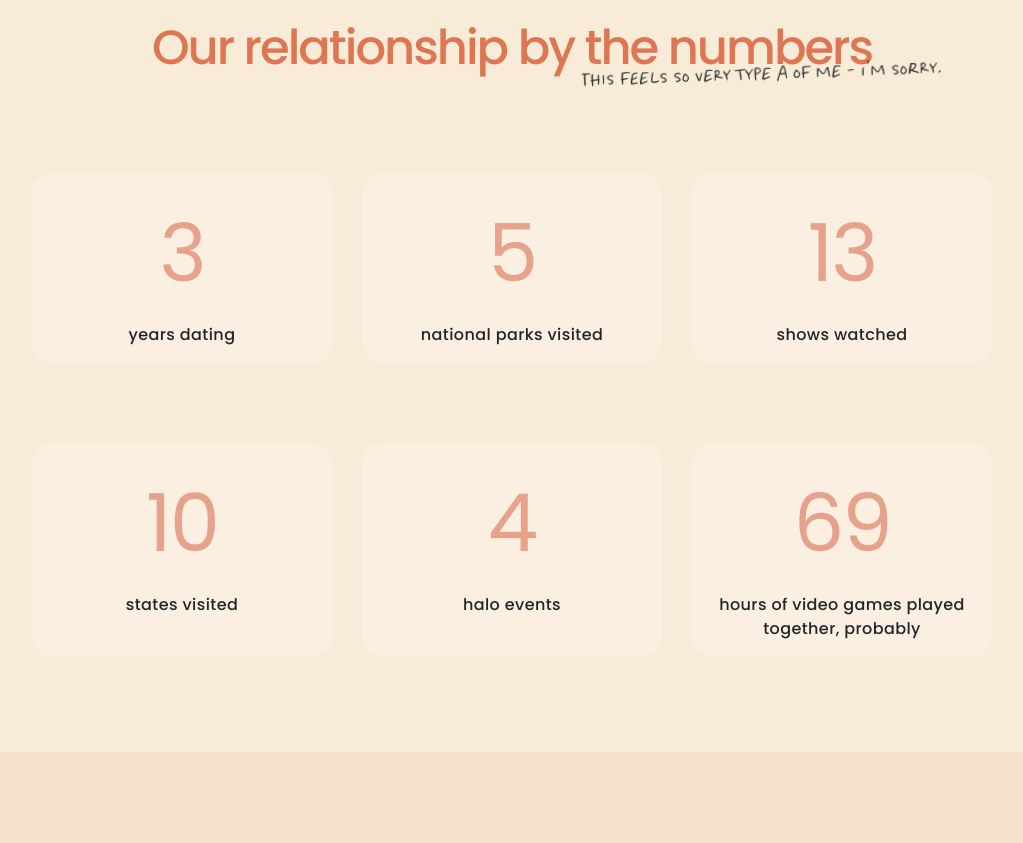
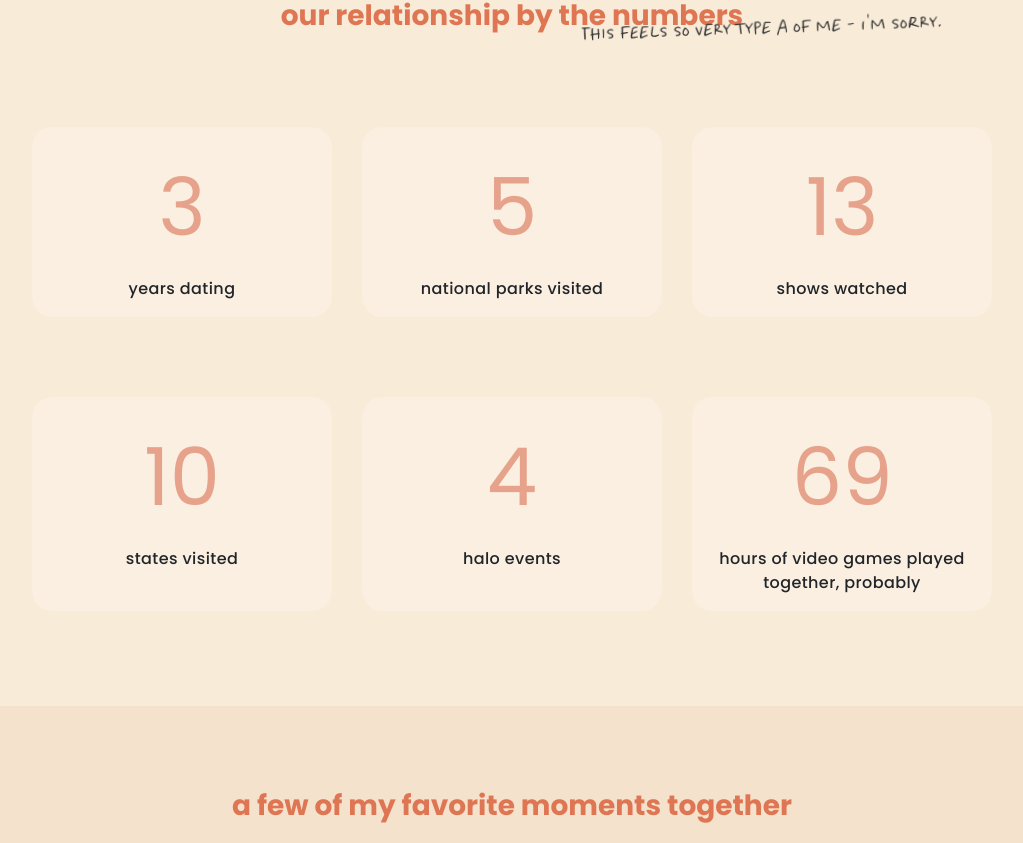
Before and after one commit to chantellcruz/year3, a React (Create React App) app: page / in a window 1280 px wide. Shown: the part 1214-2057 px from the top of the page, without its empty margins (128-1151 px from the left). Built offline with nearby package versions, Linux system fonts and the light colour scheme.

Commit message:
added masonry grid

```diff
--- a/package.json
+++ b/package.json
@@ -15,6 +15,7 @@
     "react": "^18.2.0",
     "react-bootstrap": "^2.7.0",
     "react-dom": "^18.2.0",
+    "react-multi-carousel": "^2.8.2",
     "react-native-text-ticker": "^1.14.0",
     "react-responsive-carousel": "^3.2.23",
     "react-router": "^6.8.0",
--- a/src/App.css
+++ b/src/App.css
@@ -21,3 +21,15 @@ body {
   flex-direction: column;
   text-align: center;
 }
+
+h1 {
+  font-family: poppins, sans-serif;
+  text-transform: none;
+  color:#DF7653;
+  font-size: 28px;
+  font-weight: 700;
+  letter-spacing: 0px;
+  line-height: 1.4em;
+  margin-bottom: -10px;
+  text-transform: lowercase;
+}
--- a/src/components/Banner.js
+++ b/src/components/Banner.js
@@ -4,7 +4,7 @@ import '../styles/Banner.css';
 const ScrollTextDiv = "✸";
 const ScrollTextBase = "happy anniversary";
 
-const num = 18;
+const num = 12;
 
 export default class ScrollText extends PureComponent {
   render() {
--- a/src/pages/Pictures.js
+++ b/src/pages/Pictures.js
@@ -1,28 +1,79 @@
-import React from 'react';
-import { Carousel } from 'react-responsive-carousel';
-import "react-responsive-carousel/lib/styles/carousel.min.css";
-import Rainier from '../assets/rainier.png';
-import Rainier2 from '../assets/rainier2.png';
-import Batuu from '../assets/batuu.png';
+import * as React from 'react';
+import Box from '@mui/material/Box';
+import ImageList from '@mui/material/ImageList';
+import ImageListItem from '@mui/material/ImageListItem';
+import '../styles/Pictures.css';
 
-function Pictures() {
+export default function Pictures() {
+  return (
 
-  return (
-    <Carousel>
-    <div>
-        <img src={Rainier} />
-        <p className="legend">Legend 1</p>
-    </div>
-    <div>
-        <img src={Rainier2} />
-        <p className="legend">Legend 2</p>
-    </div>
-    <div>
-        <img src={Batuu} />
-        <p className="legend">Legend 3</p>
-    </div>
-</Carousel>
-  )
+    <div id="pictures">
+      <h1>Some pictures, just because</h1>
+      <div class="flex-container">
+    <Box sx={{ width: '70vw' }}>
+      <ImageList variant="masonry" cols={3} gap={30}>
+        {itemData.map((item) => (
+          <ImageListItem key={item.img}>
+            <img
+              src={`${item.img}?w=248&fit=crop&auto=format`}
+              srcSet={`${item.img}?w=248&fit=crop&auto=format&dpr=2 2x`}
+              alt={item.title}
+              loading="lazy"
+            />
+          </ImageListItem>
+        ))}
+      </ImageList>
+    </Box></div></div>
+  );
 }
 
-export default Pictures;
+const itemData = [
+  {
+    img: 'https://images.unsplash.com/photo-1549388604-817d15aa0110',
+    title: 'Bed',
+  },
+  {
+    img: 'https://images.unsplash.com/photo-1525097487452-6278ff080c31',
+    title: 'Books',
+  },
+  {
+    img: 'https://images.unsplash.com/photo-1523413651479-597eb2da0ad6',
+    title: 'Sink',
+  },
+  {
+    img: 'https://images.unsplash.com/photo-1563298723-dcfebaa392e3',
+    title: 'Kitchen',
+  },
+  {
+    img: 'https://images.unsplash.com/photo-1588436706487-9d55d73a39e3',
+    title: 'Blinds',
+  },
+  {
+    img: 'https://images.unsplash.com/photo-1574180045827-681f8a1a9622',
+    title: 'Chairs',
+  },
+  {
+    img: 'https://images.unsplash.com/photo-1530731141654-5993c3016c77',
+    title: 'Laptop',
+  },
+  {
+    img: 'https://images.unsplash.com/photo-1481277542470-605612bd2d61',
+    title: 'Doors',
+  },
+  {
+    img: 'https://images.unsplash.com/photo-1517487881594-2787fef5ebf7',
+    title: 'Coffee',
+  },
+  {
+    img: 'https://images.unsplash.com/photo-1516455207990-7a41ce80f7ee',
+    title: 'Storage',
+  },
+  {
+    img: 'https://images.unsplash.com/photo-1597262975002-c5c3b14bbd62',
+    title: 'Candle',
+  },
+  {
+    img: 'https://images.unsplash.com/photo-1519710164239-da123dc03ef4',
+    title: 'Coffee table',
+  },
+];
--- a/src/styles/Home.css
+++ b/src/styles/Home.css
@@ -2,7 +2,7 @@
   min-height: 100vh;
 }
 
-h1 {
+.home h1 {
   font-size: 60px;
   font-family: BeachesAndCream, sans-serif;
   font-weight: 100;
--- a/src/styles/Moments.css
+++ b/src/styles/Moments.css
@@ -3,16 +3,6 @@
     padding: 10vh 0;
 }
 
-#moments h1 {
-    font-family: poppins, sans-serif;
-    text-transform: none;
-    color:#DF7653;
-    font-size: 48px;
-    font-weight: 500;
-    letter-spacing: -2px;
-    line-height: 1.4em;
-    margin-bottom: -10px;
-}
 
 h2 {
     font-family: BeachesAndCream;
--- /dev/null
+++ b/src/styles/Pictures.css
@@ -0,0 +1,4 @@
+#pictures {
+    padding: 10vh 0;
+    background-color: #F8EBD8;
+}
--- a/src/styles/Stats.css
+++ b/src/styles/Stats.css
@@ -3,16 +3,6 @@
     background-color: #F8EBD8;
 }
 
-#stats h1 {
-    font-family: poppins, sans-serif;
-    text-transform: none;
-    color:#DF7653;
-    font-size: 48px;
-    font-weight: 500;
-    letter-spacing: -2px;
-    line-height: 1.4em;
-    margin-bottom: -10px;
-}
 
 #stats h3 {
     font-family: BeachesAndCream;
```
Also changed, not shown: 2 other files (tests, documents, lock files or other folders).
